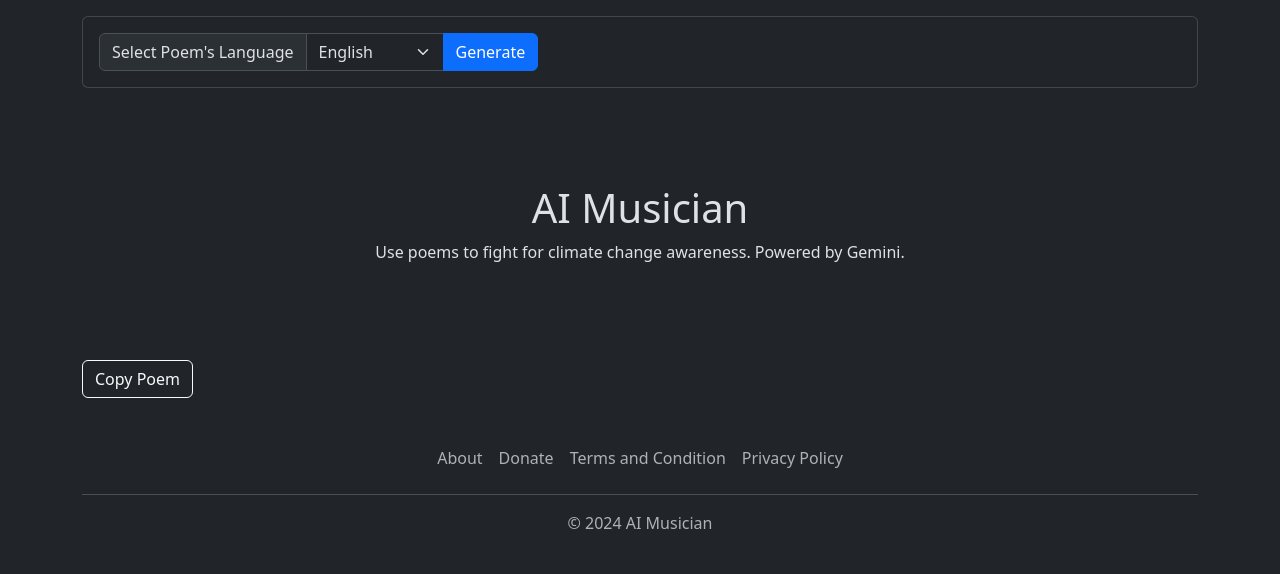
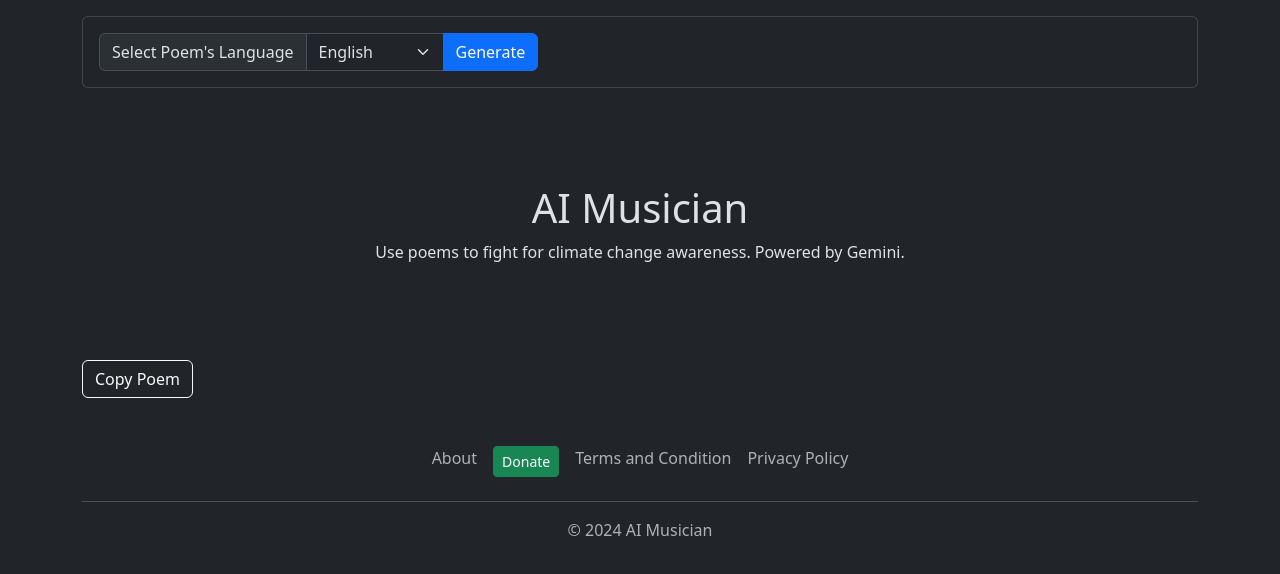
Before and after one commit to Nwanna-Joseph/AIMusician, a website built with webpack: page index.html in a window 1280 px wide. Built offline with nearby package versions, Linux system fonts and the light colour scheme; a script that the page names is missing.

Commit message:
Styled Donate link

```diff
--- a/index.html
+++ b/index.html
@@ -72,7 +72,7 @@
       <li class="nav-item"><a href="https://github.com/Nwanna-Joseph/AIMusician" target="_blank"
                               rel="noopener noreferrer" class="nav-link px-2 text-body-secondary">About</a></li>
       <li class="nav-item"><a href="https://ko-fi.com/sweetdev" target="_blank" rel="noopener noreferrer"
-                              class="nav-link px-2 text-body-secondary">Donate</a></li>
+                              class="nav-link px-2 text-body-secondary"> <span class="btn btn-sm btn-success">Donate</span> </a></li>
       <li class="nav-item"><a href="#" class="nav-link px-2 text-body-secondary">Terms and Condition</a></li>
       <li class="nav-item"><a href="#" class="nav-link px-2 text-body-secondary">Privacy Policy</a></li>
     </ul>
```
